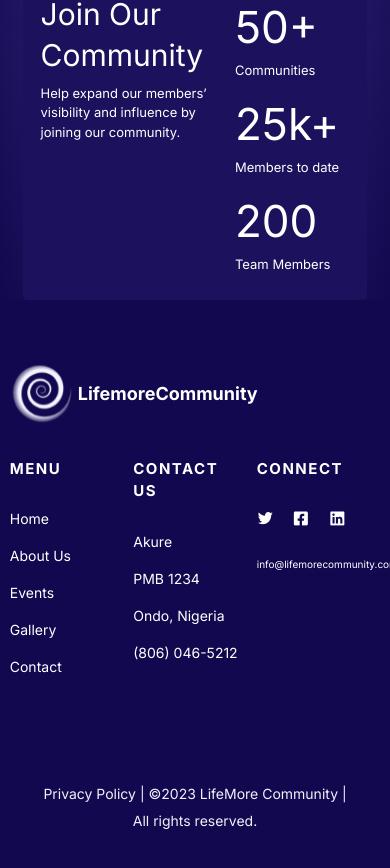
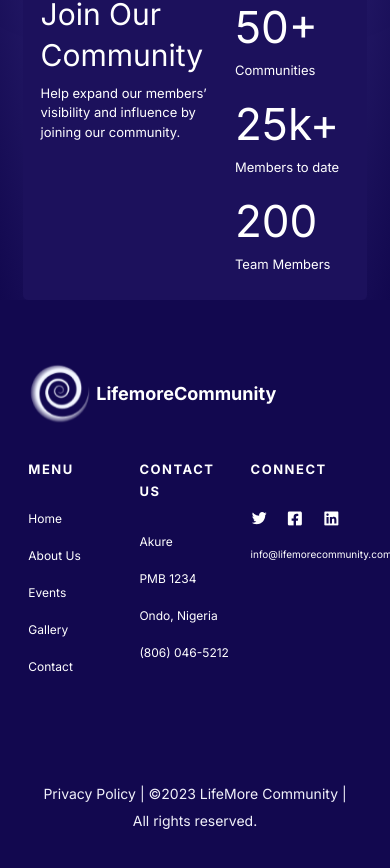
Before and after one commit to chayilDeborah/lifemore, a Next.js app: page /about in a window 390 px wide. Shown: the part 4144-5012 px from the top of the page. Built offline with nearby package versions, Linux system fonts and the light colour scheme.

Commit message:
stylings fix

```diff
--- a/src/app/component/Footer.jsx
+++ b/src/app/component/Footer.jsx
@@ -10,35 +10,35 @@ const Footer = () => {
     <div className='bg-[#12084F] flex justify-center '>
         <div className='max-w-7xl w-[100%]'>
             <div className='lg:flex lg:w-[100%] w-[95%] mx-auto lg:justify-evenly'>
-                <div className='flex lg:mt-[80px] mt-[50px] lg:mb-[0px] mb-[20px] items-center'>
+                <div className='flex lg:w-[100%] w-[90%] mx-auto lg:mx-[0px] lg:mt-[80px] mt-[50px] lg:mb-[0px] mb-[20px] items-center'>
                     <Image src={cyclonewhite} alt='icon' className='h-[80px]'/>
                     <div className='text-[#fff] text-[18px] ml-[4px] font-bold leading-[88px]'>LifemoreCommunity</div>
                 </div>
-            <div className='grid grid-cols-3 justify-between lg:grid-cols-3 lg:mt-[80px]  mb-[100px]'>
+            <div className='grid grid-cols-3 justify-between lg:w-[100%] w-[90%] mx-auto lg:mx-[0px] lg:grid-cols-3 lg:mt-[80px]  mb-[100px]'>
                 <div className='w-[70%] lg:w-full'>
-                    <div className='text-[#fff] text-[15px] font-bold leading-[22.5px] tracking-[1.5px]'>MENU</div>
-                    <div className='text-[#fff] text-[14px] mt-[25px] leading-[27px]'>Home</div>
-                    <div className='text-[#fff] text-[14px] mt-[10px] leading-[27px]'>About Us</div>
-                    <div className='text-[#fff] text-[14px] mt-[10px] leading-[27px]'>Events</div>
-                    <div className='text-[#fff] text-[14px] mt-[10px] leading-[27px]'>Gallery</div>
-                    <div className='text-[#fff] text-[14px] mt-[10px] leading-[27px]'>Contact</div>
+                    <div className='text-[#fff] lg:text-[15px] text-[13px] font-bold leading-[22.5px] tracking-[1.5px]'>MENU</div>
+                    <div className='text-[#fff] lg:text-[14px] text-[12px] mt-[25px] leading-[27px]'>Home</div>
+                    <div className='text-[#fff] lg:text-[14px] text-[12px] mt-[10px] leading-[27px]'>About Us</div>
+                    <div className='text-[#fff] lg:text-[14px] text-[12px] mt-[10px] leading-[27px]'>Events</div>
+                    <div className='text-[#fff] lg:text-[14px] text-[12px] mt-[10px] leading-[27px]'>Gallery</div>
+                    <div className='text-[#fff] lg:text-[14px] text-[12px] mt-[10px] leading-[27px]'>Contact</div>
                 </div>
                 <div className='w-[85%] lg:w-full'>
-                    <div className='text-[#fff] text-[15px] font-bold leading-[22.5px] tracking-[1.5px]'>CONTACT US</div>
-                    <div className='text-[#fff] text-[14px] mt-[25px] leading-[27px]'>Akure</div>
-                    <div className='text-[#fff] text-[14px] mt-[10px] leading-[27px]'>PMB 1234</div>
-                    <div className='text-[#fff] text-[14px] mt-[10px] leading-[27px]'>Ondo, Nigeria</div>
-                    <div className='text-[#fff] text-[14px] mt-[10px] leading-[27px]'>(806) 046-5212</div>
+                    <div className='text-[#fff] lg:text-[15px] text-[13px] font-bold leading-[22.5px] tracking-[1.5px]'>CONTACT US</div>
+                    <div className='text-[#fff] lg:text-[14px] text-[12px] mt-[25px] leading-[27px]'>Akure</div>
+                    <div className='text-[#fff] lg:text-[14px] text-[12px] mt-[10px] leading-[27px]'>PMB 1234</div>
+                    <div className='text-[#fff] lg:text-[14px] text-[12px] mt-[10px] leading-[27px]'>Ondo, Nigeria</div>
+                    <div className='text-[#fff] lg:text-[14px] text-[12px] mt-[10px] leading-[27px]'>(806) 046-5212</div>
                     {/* <div className='text-[#fff] text-[14px] mt-[10px] leading-[27px]'>Contact</div> */}
                 </div>
                 <div className='mx-auto'>
-                    <div className='text-[#fff] text-[15px] font-bold leading-[22.5px] tracking-[1.5px]'>CONNECT</div>
+                    <div className='text-[#fff] lg:text-[15px] text-[13px] font-bold leading-[22.5px] tracking-[1.5px]'>CONNECT</div>
                     <div className='flex mt-[30px]'>
                         <Image src={twitter} alt='icon' />
                         <Image src={facebook} alt='icon' className='ml-[20px]'/>
                         <Image src={linkedin} alt='icon' className='ml-[20px]'/>
                     </div>
-                    <div className='text-[#fff] text-[10px] mt-[25px] leading-[27px]'>info@lifemorecommunity.com</div>
+                    <div className='text-[#fff] text-[10px] lg:mt-[25px] mt-[15px] leading-[27px]'>info@lifemorecommunity.com</div>
                 </div>
             </div>
             </div>
```
